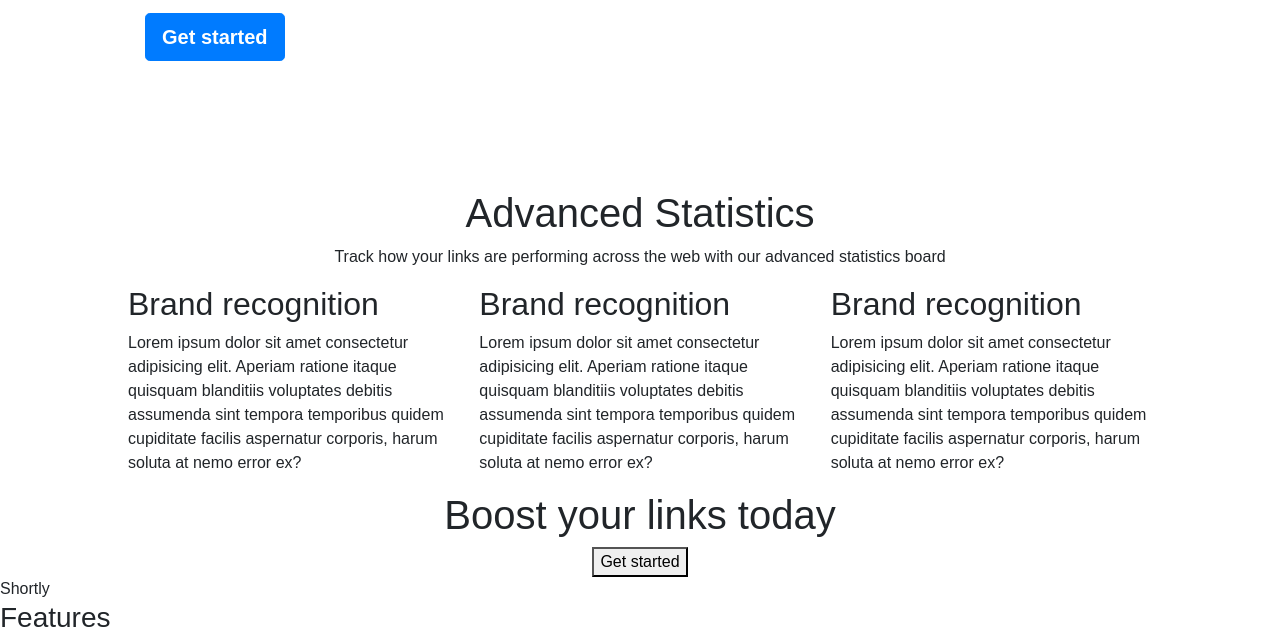
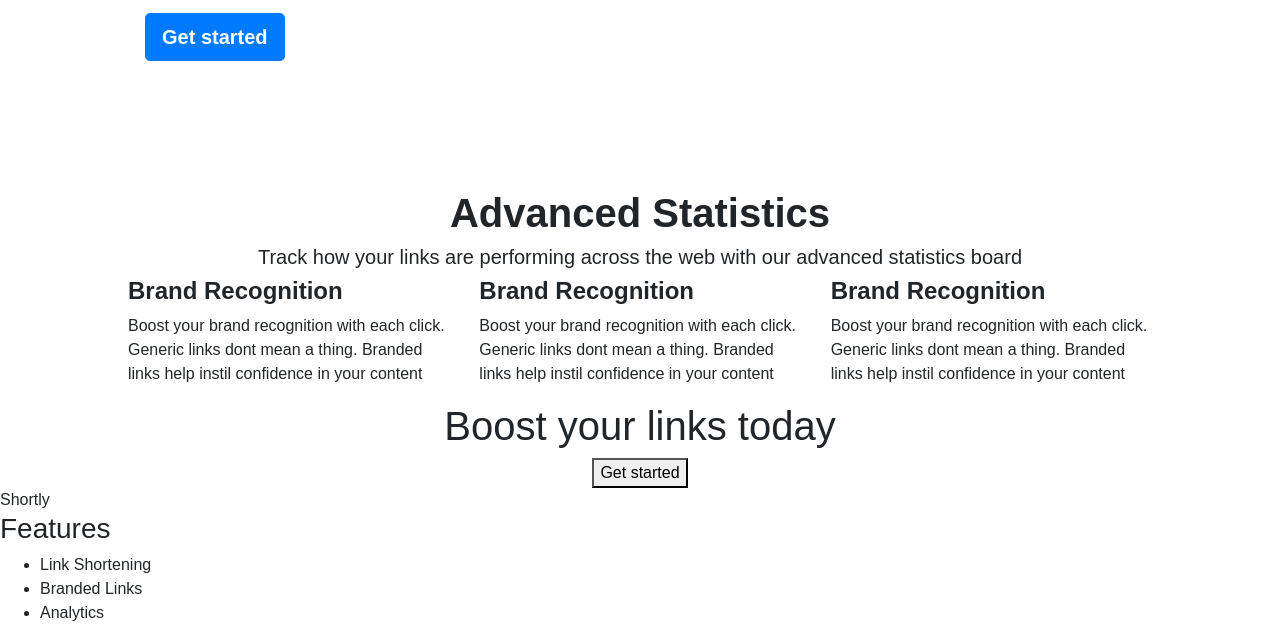
Before and after one commit to davidobodo/FEM-shortly, a website: page index.html in a window 1280 px wide. Shown: the part 685-1323 px from the top of the page. Drawn offline with nearby package versions, Linux system fonts and the light colour scheme; a web font is replaced by a local one.

Commit message:
-font styles for section two complete

```diff
--- a/index.html
+++ b/index.html
@@ -56,33 +56,34 @@
 
         <section class="second__section">
             <div class="text-center">
-                <h1>Advanced Statistics</h1>
-                <p>Track how your links are performing across the web
+                <h1 class="font-weight-bold">Advanced Statistics</h1>
+                <h5>Track how your links are performing across the web
                     with our advanced statistics board
-                </p>
+                </h5>
             </div>
             <div class="row">
                 <div class="col-4">
-                    <h2>Brand recognition</h2>
-                    <p>Lorem ipsum dolor sit amet consectetur adipisicing elit.
-                        Aperiam ratione itaque quisquam blanditiis voluptates debitis
-                        assumenda sint tempora temporibus quidem cupiditate facilis
-                        aspernatur corporis, harum soluta at nemo error ex?</p>
+                    <h4 class="font-weight-bold">Brand Recognition</h4>
+                    <p>Boost your brand recognition with each click. Generic
+                        links dont mean a thing. Branded links help instil
+                        confidence in your content
+                    </p>
                 </div>
                 <div class="col-4">
-                    <h2>Brand recognition</h2>
-                    <p>Lorem ipsum dolor sit amet consectetur adipisicing elit.
-                        Aperiam ratione itaque quisquam blanditiis voluptates
-                        debitis assumenda sint tempora temporibus quidem cupiditate
-                        facilis aspernatur corporis, harum soluta at nemo error ex?</p>
+                    <h4 class="font-weight-bold">Brand Recognition</h4>
+                    <p>Boost your brand recognition with each click. Generic
+                        links dont mean a thing. Branded links help instil
+                        confidence in your content
+                    </p>
                 </div>
                 <div class="col-4">
-                    <h2>Brand recognition</h2>
-                    <p>Lorem ipsum dolor sit amet consectetur adipisicing elit.
-                        Aperiam ratione itaque quisquam blanditiis voluptates debitis
-                        assumenda sint tempora temporibus quidem cupiditate facilis
-                        aspernatur corporis, harum soluta at nemo error ex?</p>
+                    <h4 class="font-weight-bold">Brand Recognition</h4>
+                    <p>Boost your brand recognition with each click. Generic
+                        links dont mean a thing. Branded links help instil
+                        confidence in your content
+                    </p>
                 </div>
+
             </div>
         </section>
 
```
